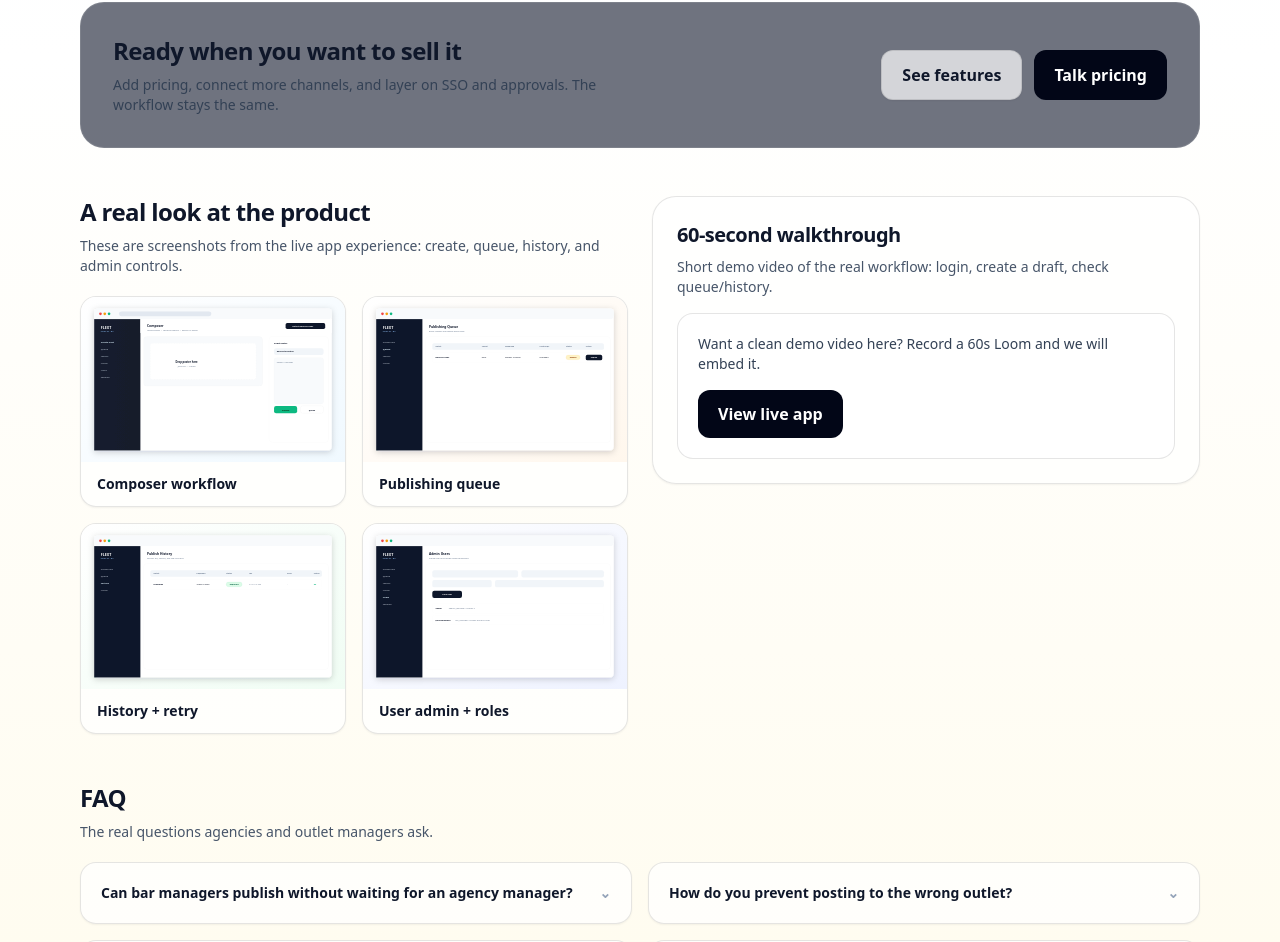
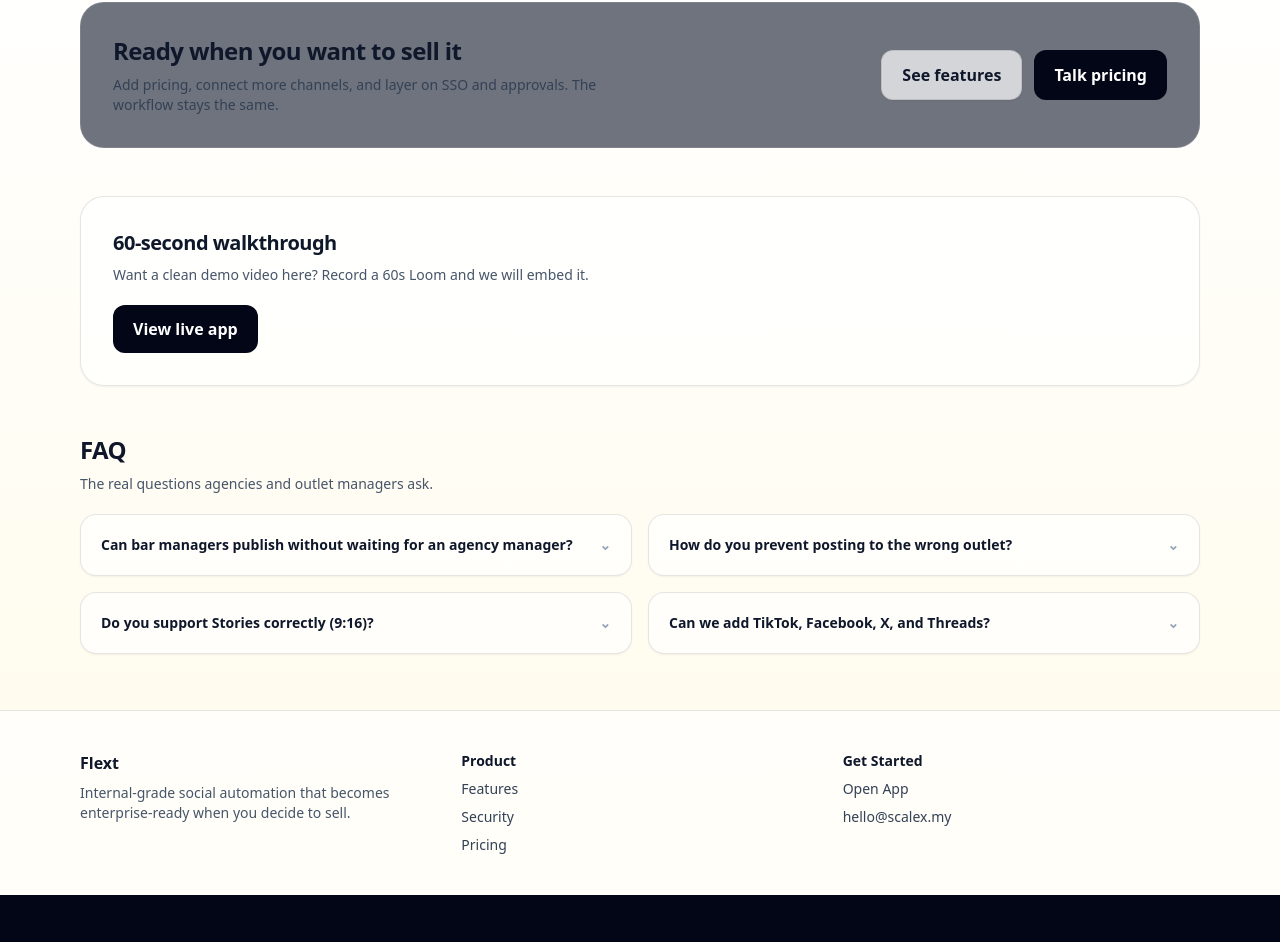
Before and after one commit to kumaresrao5/vishra-social-os, a Next.js app: page /marketing in a window 1280 px wide. Shown: the part 1132-2074 px from the top of the page. After the commit the page ends 2027 px from the top, so only its background shows below. Built offline with nearby package versions, Linux system fonts and the light colour scheme.

Commit message:
Simplify marketing homepage sections

```diff
--- a/app/marketing/page.tsx
+++ b/app/marketing/page.tsx
@@ -175,46 +175,17 @@ export default function MarketingHome() {
             </div>
           </div>
 
-          <div className="mt-12 grid gap-6 lg:grid-cols-2 lg:items-start">
-            <div>
-              <h2 className="text-2xl font-black tracking-tight">A real look at the product</h2>
-              <p className="mt-2 text-sm text-slate-600">
-                These are screenshots from the live app experience: create, queue, history, and admin controls.
-              </p>
-            <div className="mt-5 grid gap-4 sm:grid-cols-2">
-                {[
-                  { src: "/marketing/screens/app-create.svg", label: "Composer workflow" },
-                  { src: "/marketing/screens/app-queue.svg", label: "Publishing queue" },
-                  { src: "/marketing/screens/app-history.svg", label: "History + retry" },
-                  { src: "/marketing/screens/app-admin.svg", label: "User admin + roles" },
-                ].map((img) => (
-                  <div key={img.src} className="overflow-hidden rounded-2xl border border-black/10 bg-white/70 shadow-sm">
-                    <div className="aspect-[16/10]">
-                      <img src={img.src} alt={img.label} className="h-full w-full object-cover" />
-                    </div>
-                    <div className="px-4 py-3 text-sm font-semibold text-slate-900">{img.label}</div>
-                  </div>
-                ))}
-              </div>
-            </div>
-
-            <div className="rounded-3xl border border-black/10 bg-white/70 p-6 shadow-sm">
+          <div className="mt-12 rounded-3xl border border-black/10 bg-white/70 p-8 shadow-sm">
             <h3 className="text-xl font-black tracking-tight">60-second walkthrough</h3>
             <p className="mt-2 text-sm text-slate-600">
-                Short demo video of the real workflow: login, create a draft, check queue/history.
-              </p>
-              <div className="mt-4 overflow-hidden rounded-2xl border border-black/10 bg-white p-5">
-                <p className="text-sm text-slate-700">
               Want a clean demo video here? Record a 60s Loom and we will embed it.
             </p>
             <a
               href="https://ai.scalex.my"
-                  className="mt-4 inline-flex items-center justify-center rounded-xl bg-slate-950 px-5 py-3 font-semibold text-white"
+              className="mt-5 inline-flex items-center justify-center rounded-xl bg-slate-950 px-5 py-3 font-semibold text-white"
             >
               View live app
             </a>
-              </div>
-            </div>
           </div>
 
           <div className="mt-12">
```
Lines whose indentation alone changed are shown as unchanged.
